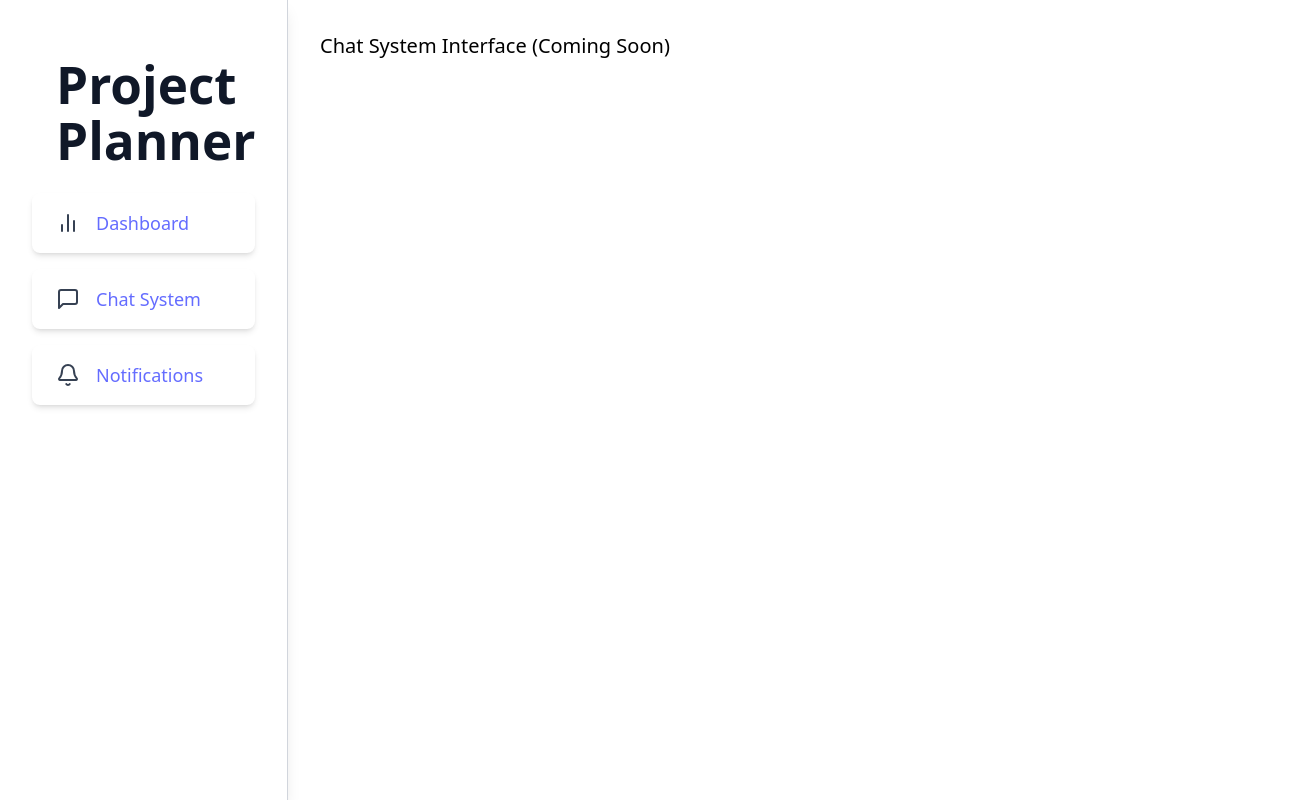
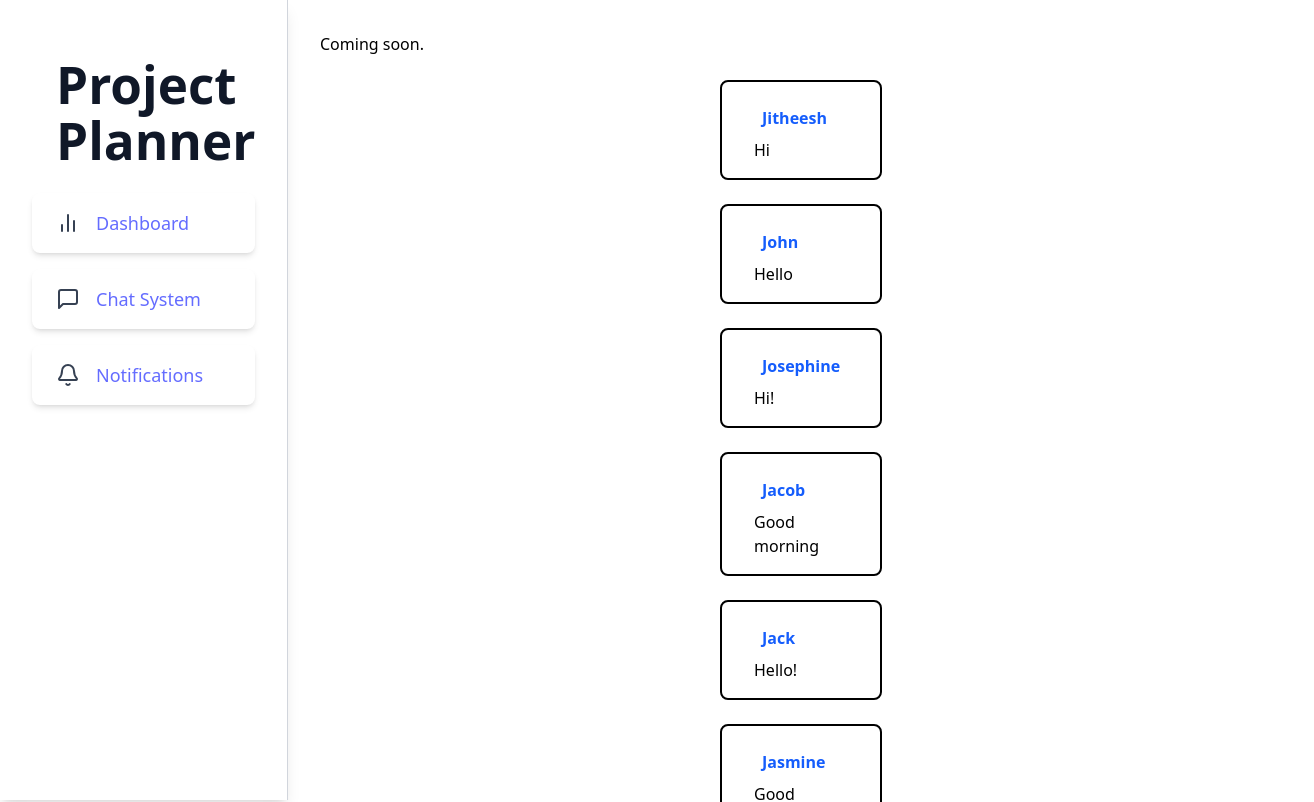
Before and after one commit to Colosen/HCI-CIA-2, a React (Vite) app: page /chat in a window 1280 px wide. Shown: the top 802 px of the page, 1314 px wide, since content can reach past the window. Built offline with nearby package versions, Linux system fonts and the light colour scheme.

Commit message:
Implemented basic message system

```diff
--- a/src/App.jsx
+++ b/src/App.jsx
@@ -3,6 +3,7 @@ import { MessageSquare, BarChart2, Bell } from "lucide-react";
 import './App.css'
 import { BarChart } from '@mui/x-charts/BarChart'
 import { LineChart } from '@mui/x-charts/LineChart'
+import ChatSystem from "./ChatSystem.jsx";
 
 export default function App() {
   return (
@@ -78,10 +79,6 @@ function DashboardContent() {
   );
 }
 
-function ChatSystem() {
-  return <div className="text-black text-xl">Chat System Interface (Coming Soon)</div>;
-}
-
 function Notifications() {
   return <div className="text-black text-xl">Notifications Dashboard (Coming Soon)</div>;
 }
--- /dev/null
+++ b/src/ChatSystem.jsx
@@ -0,0 +1,27 @@
+const ChatSystem = () => {
+    return (
+        <div className="text-black">
+            Coming soon.
+            <TextMessage author="Jitheesh">Hi</TextMessage>
+            <TextMessage author="John">Hello</TextMessage>
+            <TextMessage author="Josephine">Hi!</TextMessage>
+            <TextMessage author="Jacob">Good morning</TextMessage>
+            <TextMessage author="Jack">Hello!</TextMessage>
+            <TextMessage author="Jasmine">Good morning!</TextMessage>
+            <TextMessage author="Julia">Hi!</TextMessage>
+        </div>
+    )
+}
+
+const TextMessage = ({author, children}) => {
+    return (
+        <div className="text-left border-2 rounded-lg border-solid-black p-4 m-6 px-8 mx-100">
+            <div className="text-blue-600 font-bold p-2">
+                {author}
+            </div>
+            {children}
+        </div>
+    )
+}
+
+export default ChatSystem
```
